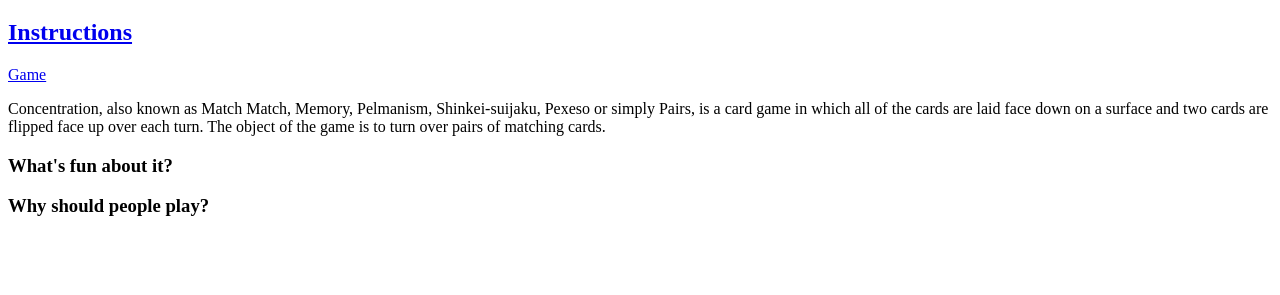
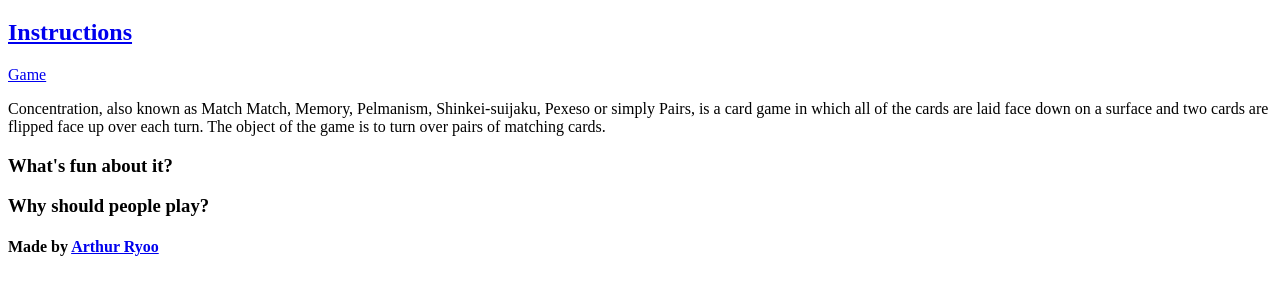
Before and after one commit to arthur-ryoo/wdi-fundamentals-memorygame, a plain HTML site: page memory_game/index.html in a window 1280 px wide. Shown: the part 61-356 px from the top of the page. Drawn offline with Linux system fonts and the light colour scheme.

Commit message:
added linkedin link

```diff
--- a/memory_game/index.html
+++ b/memory_game/index.html
@@ -17,5 +17,11 @@
     </p>
     <h3>What's fun about it?</h3>
     <h3>Why should people play?</h3>
+    <h4>
+      Made by
+      <a href="https://www.linkedin.com/in/arthurryoo/" target="_blank"
+        >Arthur Ryoo</a
+      >
+    </h4>
   </body>
 </html>
```
